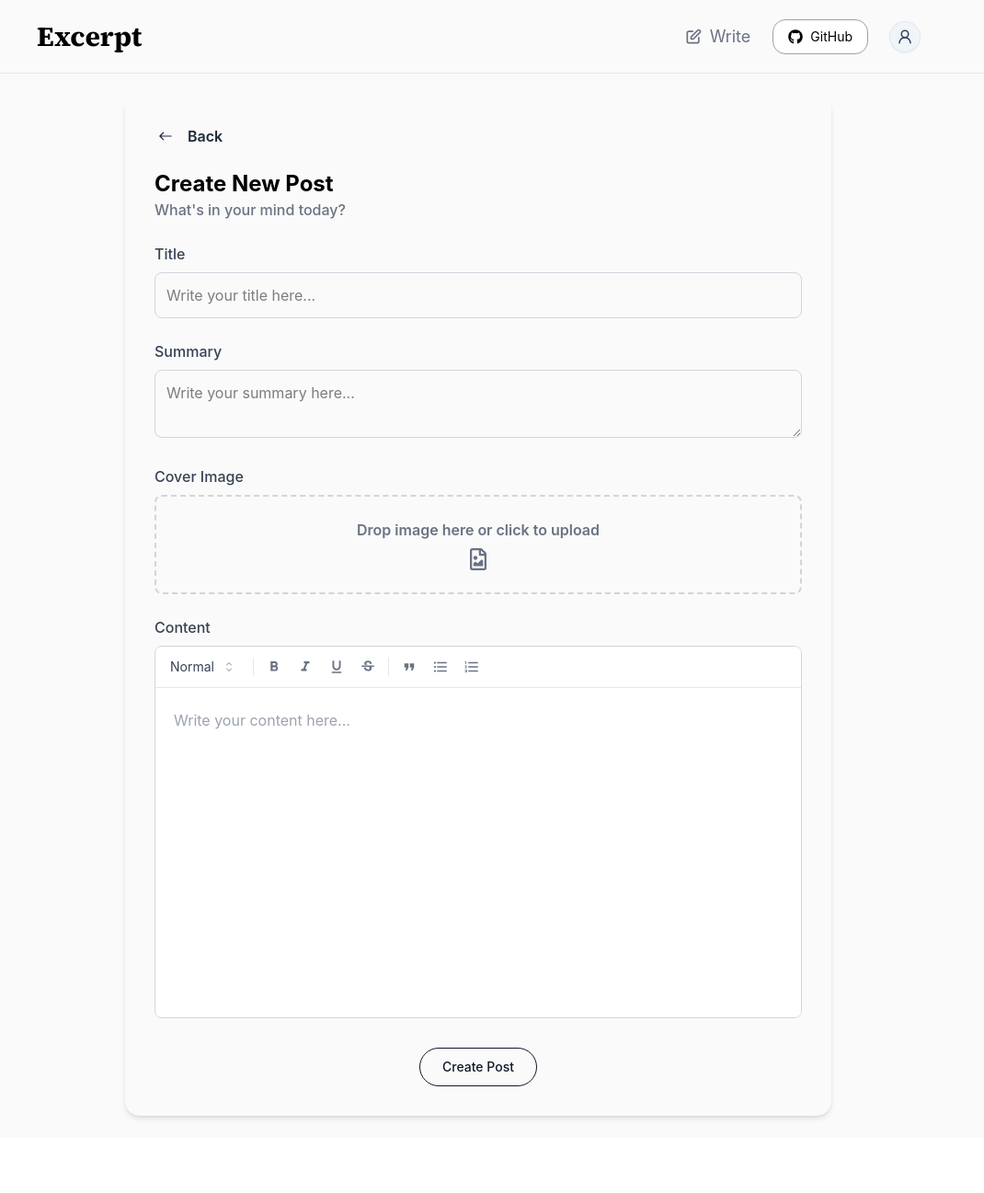
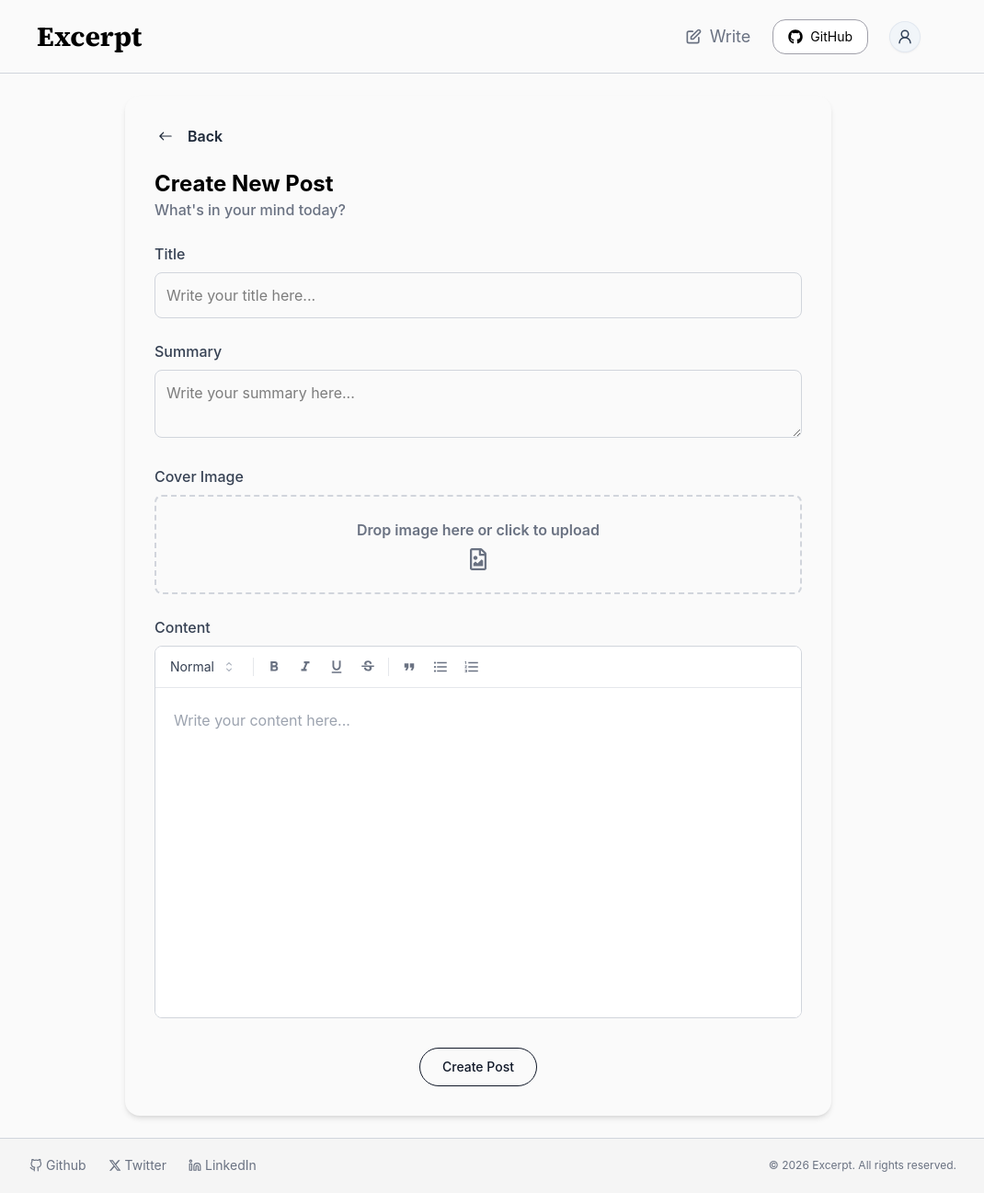
Before and after one commit to yashveersinghh/Excerpt, a React (Vite) app in the folder Frontend/: page /new-story in a window 1280 px wide. Shown: the whole page at 92% size, without its empty margins (120-1190 px from the left). Before the commit the page ends 1237 px from the top, so only its background shows below. Built offline with nearby package versions, Linux system fonts and the light colour scheme.

Commit message:
minor fixes done

```diff
--- a/Frontend/src/components/BlogCard.tsx
+++ b/Frontend/src/components/BlogCard.tsx
@@ -12,8 +12,10 @@ interface BlogCardProps{
 }
 
 export const BlogCard = (props: BlogCardProps) => {
-    return ( <Link to={`/blog/${props.id}`}>
-        <div className="group flex flex-col md:flex-row items-start md:items-center justify-between gap-5 py-5 mx-4 md:mx-60 mt-5 cursor-pointer rounded-3xl border border-transparent bg-white/80 px-2 shadow-[0_8px_30px_rgba(15,23,42,0.06)] transition-all duration-300 hover:-translate-y-1 hover:border-amber-100 hover:shadow-[0_18px_45px_rgba(15,23,42,0.12)]">
+    return (
+        <div className="mx-4 md:mx-60 mt-5 mb-5">
+            <Link to={`/blog/${props.id}`} className="block cursor-pointer">
+                <div className="group flex flex-col md:flex-row items-start md:items-center justify-between gap-5 py-5 rounded-3xl border border-transparent bg-white/80 px-2 shadow-[0_8px_30px_rgba(15,23,42,0.06)] transition-all duration-300 hover:-translate-y-1 hover:border-amber-100 hover:shadow-[0_18px_45px_rgba(15,23,42,0.12)]">
             <div className="flex-1 flex flex-col gap-4 px-4 md:px-8 min-w-0">
                 <div className="flex items-center gap-4 text-sm text-gray-600">
                     <div className="hover:underline flex items-center gap-2"><Avatar name={props.authorName}/>{props.authorName}</div>
@@ -34,7 +36,8 @@ export const BlogCard = (props: BlogCardProps) => {
                 alt="blog thumbnail"
                 className="flex shrink-0 w-full rounded-2xl border border-gray-200 object-cover shadow-[0_10px_24px_rgba(15,23,42,0.12)] aspect-16/10 md:mt-2 md:h-36 md:w-48 lg:h-44 lg:w-56"
             />
+                </div>
+            </Link>
         </div>
-    </Link>
     )
 }
--- a/Frontend/src/components/BlogNav.tsx
+++ b/Frontend/src/components/BlogNav.tsx
@@ -8,7 +8,7 @@ type BlogNavProp = {
 export const BlogNav = ({ name }: BlogNavProp) => {
     const navigate = useNavigate();
     return (
-        <div className="h-20 md:h-20 bg-neutral-50 flex items-center justify-between px-4 sm:px-8 md:px-10 lg:px-24 xl:px-40 border-b border-gray-200">
+        <div className="h-20 md:h-20 bg-neutral-50 flex items-center justify-between px-4 sm:px-8 md:px-10 lg:px-24 xl:px-40 border-b border-gray-300">
             <div className="flex items-center gap-8">
                 <div onClick={() => {navigate('/blog')}} className="cursor-pointer medium-heading-font font-extrabold text-3xl sm:text-3xl">Excerpt</div>
             </div>
--- a/Frontend/src/components/Footer.tsx
+++ b/Frontend/src/components/Footer.tsx
@@ -1,7 +1,16 @@
+import { FaXTwitter } from "react-icons/fa6";
+import { FiGithub } from "react-icons/fi";
+import { FiLinkedin } from "react-icons/fi";
+
 export const Footer = () =>{
     return (
-        <div className="h-20 flex items-center justify-center border-t">
-            <div className="text-sm text-gray-500">Build By Yashveer Singh.</div>
+        <div className="h-15 bg-neutral-100 flex items-center justify-between border-t border-gray-300">
+            <div className="flex items-center gap-6 ml-38">
+                <a href="https://github.com/yashveersinghh" target="_blank" rel="noopener noreferrer" className="text-sm text-gray-500 hover:text-gray-700 flex items-center gap-1"><FiGithub /> Github</a>
+                <a href="https://twitter.com/Yashveer_tw" target="_blank" rel="noopener noreferrer" className="text-sm text-gray-500 hover:text-gray-700 flex items-center gap-1"><FaXTwitter /> Twitter</a>
+                <a href="https://www.linkedin.com/in/yashveer-singhh" target="_blank" rel="noopener noreferrer" className="text-sm text-gray-500 hover:text-gray-700 flex items-center gap-1"><FiLinkedin /> LinkedIn</a>
+            </div>
+            <div className="text-xs text-gray-500 hover:text-gray-700 pr-30">© 2026 Excerpt. All rights reserved.</div>
         </div>
     )
 }
--- a/Frontend/src/pages/Blog.tsx
+++ b/Frontend/src/pages/Blog.tsx
@@ -1,6 +1,7 @@
 import { BlogCard } from "../components/BlogCard"
 import BlogCardSkeleton from "../components/BlogCardSkeleton";
 import { BlogNav } from "../components/BlogNav"
+import { Footer } from "../components/Footer";
 import { useBlogs } from "../hooks";
 import type { Blog as BlogType } from "../hooks";
 import { formatPublishedDate } from "../utils/date";
@@ -31,8 +32,8 @@ export const Blog = () => {
                     summary={blog.summary ?? ''}
                     imageUrl={blog.imageUrl ?? ''}
                 />
-
             ))}
+            <Footer />
         </div>
     )
 }
--- a/Frontend/src/pages/NewStory.tsx
+++ b/Frontend/src/pages/NewStory.tsx
@@ -8,6 +8,7 @@ import { BACKEND_URL } from "../config";
 import toast from "react-hot-toast";
 import { textFromHtml } from "../utils/html";
 import { BlogNav } from "../components/BlogNav";
+import { Footer } from "../components/Footer";
 
 export const NewStory = () => {
     const navigate = useNavigate();
@@ -172,6 +173,7 @@ export const NewStory = () => {
                     </div>
                 </div>
             </div>
+            <Footer />
         </div>
     )
 }
```
Also changed, not shown: Frontend/src/components/NavBar.tsx (+1 -1 lines).
